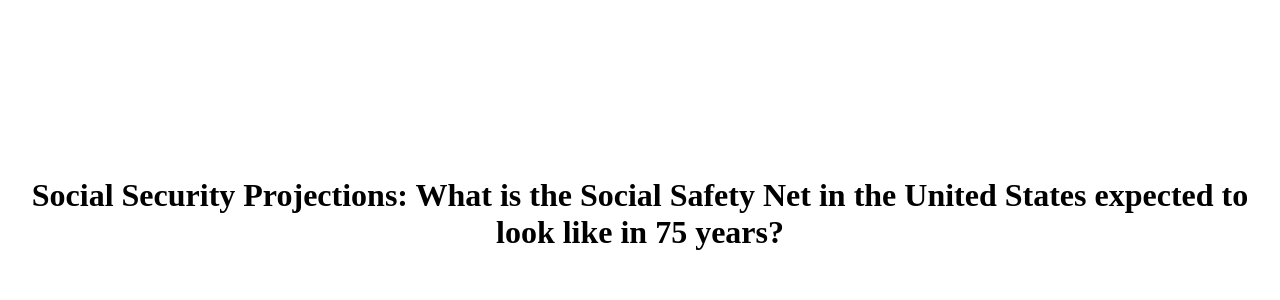
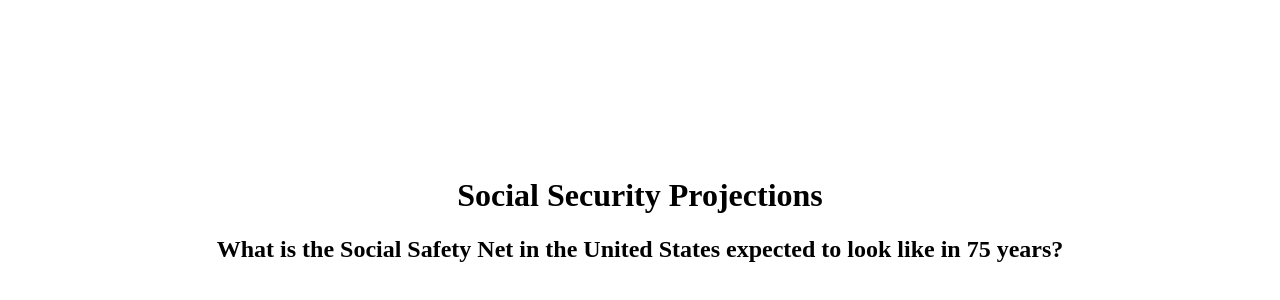
Before and after one commit to ahhjayyy/CS-416-Narrative-Visualization, a plain HTML site: page index.html in a window 1280 px wide. Shown: the part 2-302 px from the top of the page. Drawn offline with nearby package versions, Linux system fonts and the light colour scheme; no server answers.

Commit message:
adjusted diverging bar chart

```diff
--- a/index.html
+++ b/index.html
@@ -2,6 +2,9 @@
   <script src="https://d3js.org/d3.v4.js"></script>
   <style>
     h1 {
+      text-align: center;
+    }
+    h2 {
       text-align: center;
     }
   </style>
@@ -9,10 +12,11 @@
   <body onload="init()">
     <svg position:fixed top:0 left:0 height:100 width:100></svg>
     <title>Social Security Projections</title>
-    <h1>
-      Social Security Projections: What is the Social Safety Net in the United
-      States expected to look like in 75 years?
-    </h1>
+    <h1>Social Security Projections</h1>
+    <h2>
+      What is the Social Safety Net in the United States expected to look like
+      in 75 years?
+    </h2>
     <script>
       async function init() {
         data = await d3.csv(
@@ -50,7 +54,7 @@
           .scaleLinear()
           .domain(
             d3.extent(function (d) {
-              return d.projection_tril_amt;
+              if (d.record_fiscal_year == 2024) return d.projection_tril_amt;
             })
           )
           .rangeRound([marginLeft, width - marginRight]);
@@ -59,7 +63,7 @@
           .scaleBand()
           .domain(
             data.map(function (d) {
-              return d.program_desc;
+              if (d.record_fiscal_year == 2024) return d.program_desc;
             })
           )
           .rangeRound([marginTop, height - marginBottom])
@@ -81,7 +85,7 @@
             "max-width: 100%; height: auto; font: 10px sans-serif;"
           );
 
-        // Add a rect for each state.
+        // Add a rect for each category.
         svg
           .append("g")
           .selectAll()
```
